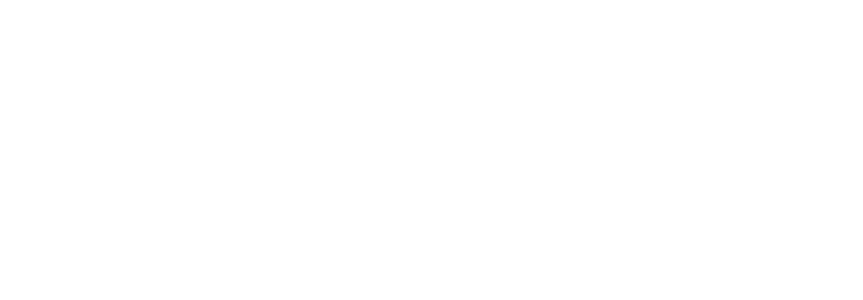
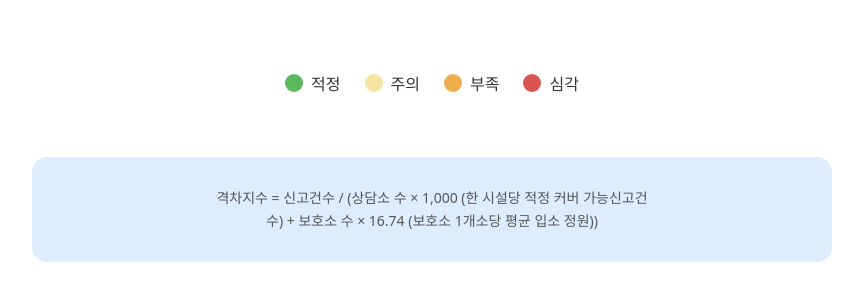
Before and after one commit to xxoyya/safe-connect, a React (Vite) app: page /data in a window 1280 px wide. Shown: the part 1882-2182 px from the top of the page, without its empty margins (208-1071 px from the left). Before the commit the page ends 1864 px from the top, so only its background shows below. Built offline with nearby package versions, Linux system fonts and the light colour scheme.

Commit message:
[FEAT] 지도 격차 표현 기능 추가

```diff
--- a/package.json
+++ b/package.json
@@ -15,7 +15,8 @@
     "react": "19.1.1",
     "react-chartjs-2": "^5.3.0",
     "react-dom": "19.1.1",
-    "react-router-dom": "^6.26.2"
+    "react-router-dom": "^6.26.2",
+    "react-simple-south-korea-map-chart": "^1.1.1"
   },
   "overrides": {
     "react": "19.1.1",
--- a/src/components/dataPage/DataSlider.tsx
+++ b/src/components/dataPage/DataSlider.tsx
@@ -1,13 +1,12 @@
 import React, { useState } from "react";
 import Graph from "./Graph";
-import SgisMap from "./SgisMap";
+import KoreaMap from "./KoreaMap";
 import "./DataSlider.css";
 
-// 슬라이드 데이터의 타입을 정의
 type SlideData = {
   type: "graph" | "map";
   title: string;
-  componentData: any; // 그래프나 지도에 전달될 데이터
+  componentData: any;
 };
 
 type DataSliderProps = {
@@ -18,13 +17,11 @@ const DataSlider: React.FC<DataSliderProps> = ({ slides }) => {
   const [currentIndex, setCurrentIndex] = useState(0);
 
   const handlePrev = () => {
-    // 이전 슬라이드로, 0보다 작아지면 마지막 슬라이드로 이동
     const newIndex = (currentIndex - 1 + slides.length) % slides.length;
     setCurrentIndex(newIndex);
   };
 
   const handleNext = () => {
-    // 다음 슬라이드로, 배열 길이를 넘어서면 첫 슬라이드로 이동
     const newIndex = (currentIndex + 1) % slides.length;
     setCurrentIndex(newIndex);
   };
@@ -49,7 +46,12 @@ const DataSlider: React.FC<DataSliderProps> = ({ slides }) => {
             datasets={currentSlide.componentData.datasets as any}
           />
         )}
-        {currentSlide.type === "map" && <SgisMap />}
+        {currentSlide.type === "map" && (
+          <KoreaMap
+            key={currentSlide.title}
+            data={currentSlide.componentData}
+          />
+        )}
       </div>
     </div>
   );
--- /dev/null
+++ b/src/components/dataPage/KoreaMap.css
@@ -0,0 +1,65 @@
+/* src/components/dataPage/KoreaMap.css */
+
+.korea-map-layout-container {
+  display: flex;
+  flex-direction: column;
+  margin: 0 auto;
+  height: 900px;
+  width: 800px;
+}
+
+.map-chart-wrapper {
+  flex-grow: 1; /* 남는 공간을 모두 차지하여 지도 높이를 결정 */
+  min-height: 0; /* 중첩 flex 버그 방지 */
+  display: flex;
+  align-items: center;
+  justify-content: center;
+}
+
+.map-legend-container {
+  display: flex;
+  justify-content: center;
+  align-items: center;
+  gap: 24px;
+  padding: 12px 0;
+  margin-top: 10px;
+  background-color: #fff;
+  border-radius: 8px;
+}
+
+.legend-item {
+  display: flex;
+  align-items: center;
+  gap: 8px;
+}
+
+.legend-color-dot {
+  width: 18px;
+  height: 18px;
+  border-radius: 50%;
+}
+
+.legend-text {
+  font-size: 16px;
+  font-weight: 500;
+  color: #333;
+}
+
+/* 그래프와 동일한 설명란 스타일 */
+.map-description {
+  margin-top: 50px;
+  margin-bottom: 50px;
+  min-width: 700px;
+  min-height: 100px;
+  padding: 30px 181px;
+  border-radius: 15px;
+  box-sizing: border-box;
+
+  white-space: pre-line;
+  text-align: center;
+  font-size: 14px;
+  line-height: 1.6;
+
+  color: #555;
+  background-color: #ddedff;
+}
--- /dev/null
+++ b/src/components/dataPage/KoreaMap.tsx
@@ -0,0 +1,63 @@
+import React from "react";
+import { SimpleSouthKoreaMapChart } from "react-simple-south-korea-map-chart";
+import "./KoreaMap.css";
+
+type RegionData = {
+  locale: string;
+  count: number;
+};
+
+type KoreaMapProps = {
+  data: RegionData[];
+};
+
+const legendItems = [
+  { level: "적정", color: "#5CB85C" },
+  { level: "주의", color: "#F7E3A1" },
+  { level: "부족", color: "#F0AD4E" },
+  { level: "심각", color: "#D9534F" },
+];
+
+const KoreaMap: React.FC<KoreaMapProps> = ({ data }) => {
+  const getCountColor = (count: number): string => {
+    if (count >= 4000)
+      return legendItems.find((i) => i.level === "심각")?.color || "#D9534F";
+    if (count >= 3000)
+      return legendItems.find((i) => i.level === "부족")?.color || "#F0AD4E";
+    if (count >= 2000)
+      return legendItems.find((i) => i.level === "주의")?.color || "#F7E3A1";
+    if (count >= 1000)
+      return legendItems.find((i) => i.level === "적정")?.color || "#5CB85C";
+    return "#CCCCCC";
+  };
+
+  return (
+    <div className="korea-map-layout-container">
+      {/* 지도 영역 */}
+      <div className="map-chart-wrapper">
+        <SimpleSouthKoreaMapChart data={data} setColorByCount={getCountColor} />
+      </div>
+
+      {/* 범례 영역 */}
+      <div className="map-legend-container">
+        {legendItems.map((item) => (
+          <div key={item.level} className="legend-item">
+            <span
+              className="legend-color-dot"
+              style={{ backgroundColor: item.color }}
+            ></span>
+            <span className="legend-text">{item.level}</span>
+          </div>
+        ))}
+      </div>
+
+      {/* 설명란 영역 */}
+      <div className="map-description">
+        격차지수 = 신고건수 / (상담소 수 × 1,000 (한 시설당 적정 커버
+        가능신고건수) + 보호소 수 × 16.74 (보호소 1개소당 평균 입소 정원))
+      </div>
+    </div>
+  );
+};
+
+export default KoreaMap;
--- a/src/components/dataPage/SgisMap.css
+++ /dev/null
@@ -1 +0,0 @@
-@import "../../styles/variables.css";
--- a/src/components/dataPage/SgisMap.tsx
+++ /dev/null
@@ -1,42 +0,0 @@
-import { useEffect, useRef } from "react";
-declare global {
-  interface Window {
-    sop: any;
-  }
-}
-
-const SgisMap = () => {
-  const mapContainer = useRef<HTMLDivElement>(null);
-
-  useEffect(() => {
-    const tryInitializeMap = () => {
-      if (
-        mapContainer.current &&
-        window.sop &&
-        typeof window.sop.Map === "function"
-      ) {
-        try {
-          const map = new window.sop.Map(mapContainer.current);
-
-          map.setView(window.sop.utmk(989674, 1818313), 1);
-        } catch (error) {
-          console.error("❌ 지도 생성 중 오류 발생:", error);
-        }
-      } else {
-        console.log("sop 객체 로딩 대기 중...");
-        setTimeout(tryInitializeMap, 100);
-      }
-    };
-
-    tryInitializeMap();
-  }, []);
-
-  return (
-    <div
-      ref={mapContainer}
-      style={{ width: "450px", height: "100%", margin: "0 auto" }}
-    />
-  );
-};
-
-export default SgisMap;
--- a/src/data/disparityIndex.json
+++ b/src/data/disparityIndex.json
@@ -1,19 +1,22 @@
 [
-  { "adm_cd": "11", "adm_nm": "서울특별시", "level": "심각" },
-  { "adm_cd": "26", "adm_nm": "부산광역시", "level": "주의" },
-  { "adm_cd": "27", "adm_nm": "대구광역시", "level": "심각" },
-  { "adm_cd": "28", "adm_nm": "인천광역시", "level": "부족" },
-  { "adm_cd": "29", "adm_nm": "광주광역시", "level": "주의" },
-  { "adm_cd": "30", "adm_nm": "대전광역시", "level": "주의" },
-  { "adm_cd": "31", "adm_nm": "울산광역시", "level": "주의" },
-  { "adm_cd": "36", "adm_nm": "세종특별자치시", "level": "심각" },
-  { "adm_cd": "41", "adm_nm": "경기도", "level": "심각" },
-  { "adm_cd": "42", "adm_nm": "강원특별자치도", "level": "적정" },
-  { "adm_cd": "43", "adm_nm": "충청북도", "level": "주의" },
-  { "adm_cd": "44", "adm_nm": "충청남도", "level": "주의" },
-  { "adm_cd": "45", "adm_nm": "전북특별자치도", "level": "적정" },
-  { "adm_cd": "46", "adm_nm": "전라남도", "level": "적정" },
-  { "adm_cd": "47", "adm_nm": "경상북도", "level": "주의" },
-  { "adm_cd": "48", "adm_nm": "경상남도", "level": "적정" },
-  { "adm_cd": "50", "adm_nm": "제주특별자치도", "level": "주의" }
+  {
+    "locale": "서울특별시",
+    "count": 4000
+  },
+  { "locale": "부산광역시", "count": 2000 },
+  { "locale": "대구광역시", "count": 4000 },
+  { "locale": "인천광역시", "count": 3000 },
+  { "locale": "광주광역시", "count": 2000 },
+  { "locale": "대전광역시", "count": 2000 },
+  { "locale": "울산광역시", "count": 2000 },
+  { "locale": "세종특별자치시", "count": 4000 },
+  { "locale": "경기도", "count": 4000 },
+  { "locale": "강원도", "count": 1000 },
+  { "locale": "충청북도", "count": 2000 },
+  { "locale": "충청남도", "count": 2000 },
+  { "locale": "전라북도", "count": 1000 },
+  { "locale": "전라남도", "count": 1000 },
+  { "locale": "경상북도", "count": 2000 },
+  { "locale": "경상남도", "count": 1000 },
+  { "locale": "제주특별자치도", "count": 2000 }
 ]
--- a/src/pages/Data.tsx
+++ b/src/pages/Data.tsx
@@ -11,7 +11,7 @@ import disparityIndex from "../data/disparityIndex.json";
 const dataSection1Slides = [
   {
     type: "graph" as const,
-    title: "지역별 가정폭력 신고 예측 데이터",
+    title: "지역별 가정폭력 신고 예측 데이터 (2026)",
     componentData: yearlyForecast,
   },
   {
@@ -25,7 +25,7 @@ const dataSection1Slides = [
 const dataSection2Slides = [
   {
     type: "map" as const,
-    title: "지역별 현재 격차 지수", // 2-1 (지도)
+    title: "지역별 현재 격차 지수(2023)", // 2-1 (지도)
     componentData: disparityIndex,
   },
   {
```
Also changed, not shown: 1 other file (tests, documents, lock files or other folders).
